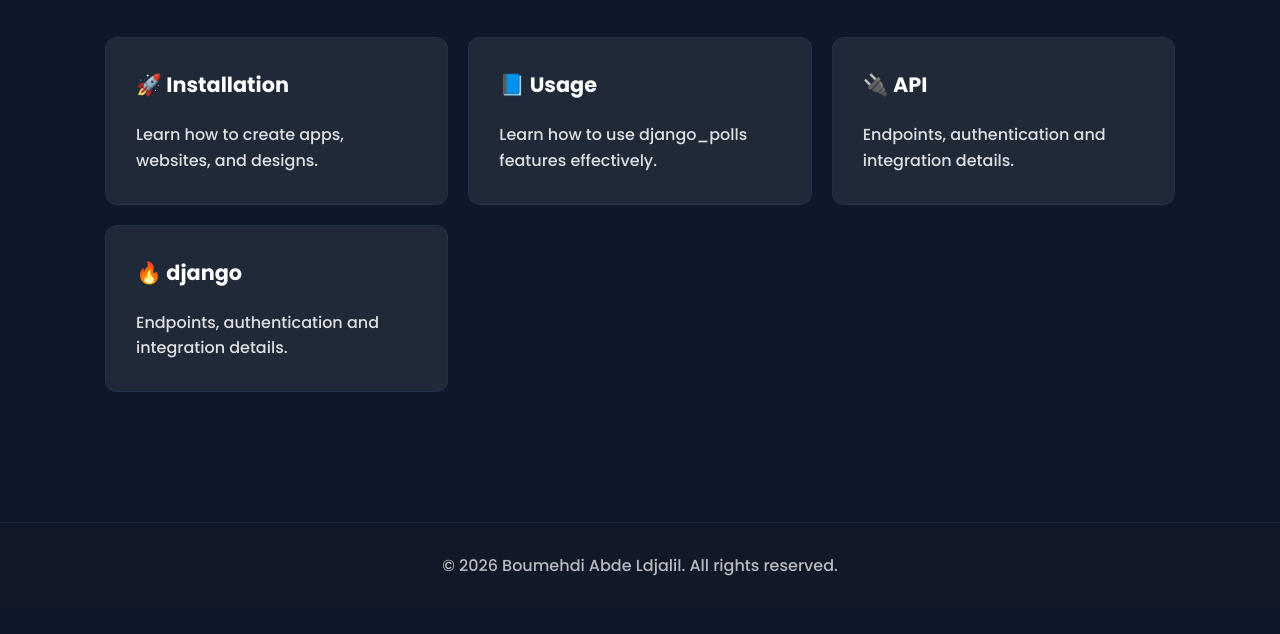
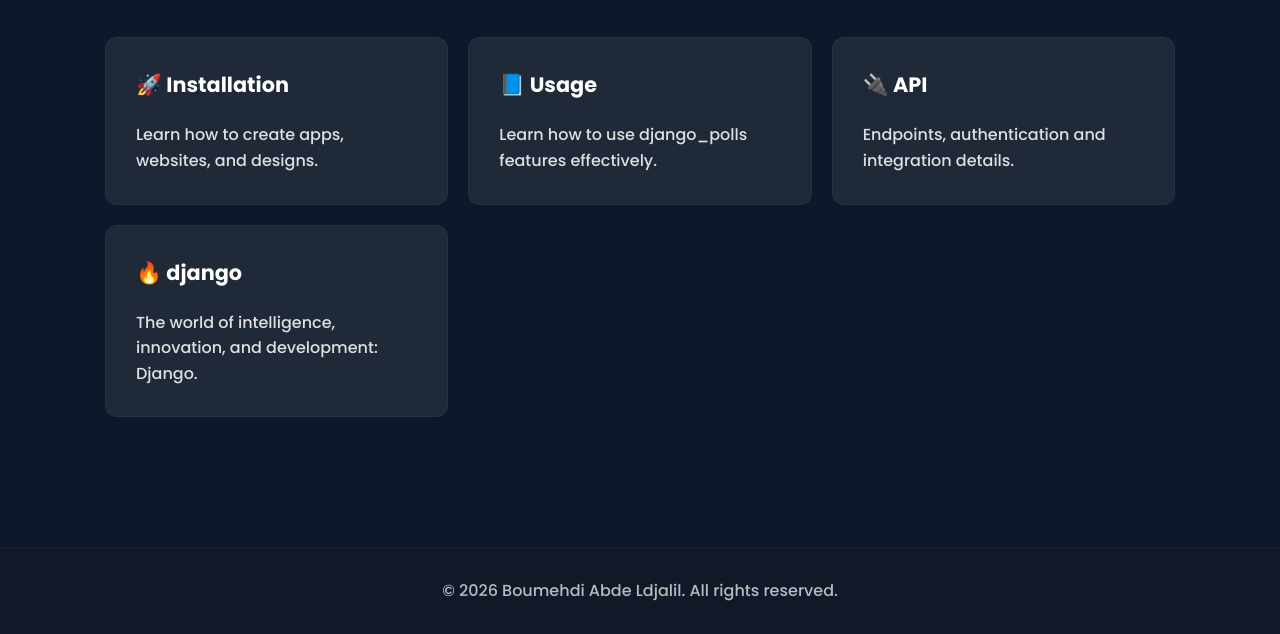
Before and after one commit to Boumehdiabde/myproject, a plain HTML site: page index.html in a window 1280 px wide. Shown: the part 804-1438 px from the top of the page. Before the commit the page ends 1412 px from the top, so only its background shows below. Drawn offline with Linux system fonts and the light colour scheme.

Commit message:
Update Django description in index.html

```diff
--- a/index.html
+++ b/index.html
@@ -72,7 +72,7 @@
       </div>
       <div class="card">
         <h3>🔥 django</h3>
-        <p>Endpoints, authentication and integration details.</p>
+        <p>The world of intelligence, innovation, and development: Django.</p>
       </div>
 
     </div>
```
